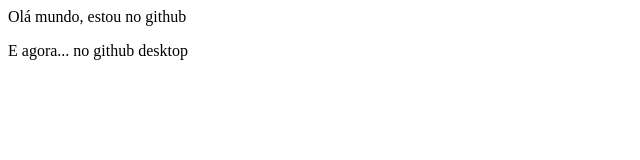
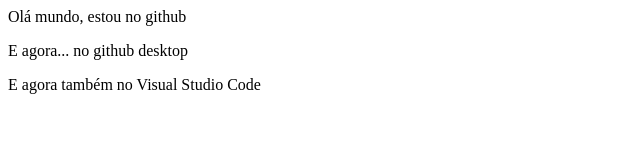
Before and after one commit to petersilva-25/teste0, a plain HTML site: page work/index.html in a window 1280 px wide. Shown: the whole page, without its empty margins (0-640 px from the left). Drawn offline with Linux system fonts and the light colour scheme.

Commit message:
23-10-2020 altração do index.html

```diff
--- a/work/index.html
+++ b/work/index.html
@@ -2,5 +2,6 @@
 <body>
   <p>Olá mundo, estou no github</P>
   <p>E agora... no github desktop</p>
+  <p>E agora também no Visual Studio Code</p>
 </body>
 </html>
```
